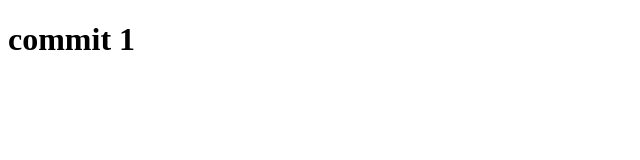
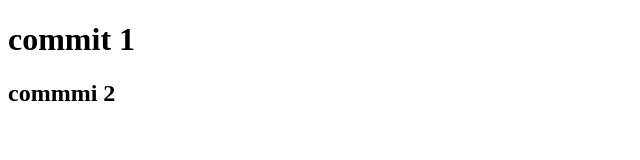
Before and after one commit to ZTWARRIORDT/ELIMINAR2, a plain HTML site: page index.html in a window 1280 px wide. Shown: the whole page, without its empty margins (0-640 px from the left). Drawn offline with Linux system fonts and the light colour scheme.

Commit message:
agregue un commit2

```diff
--- a/index.html
+++ b/index.html
@@ -7,5 +7,6 @@
 </head>
 <body>
     <h1>commit 1</h1>
+    <h2>commmi 2</h2>
 </body>
 </html>
```
